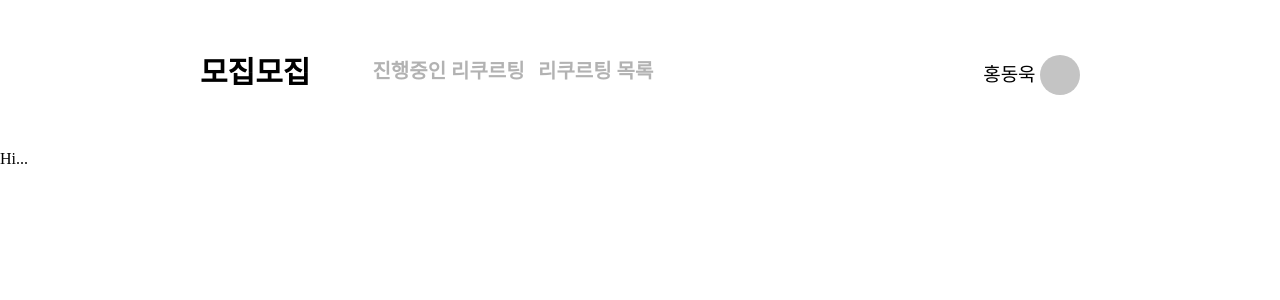
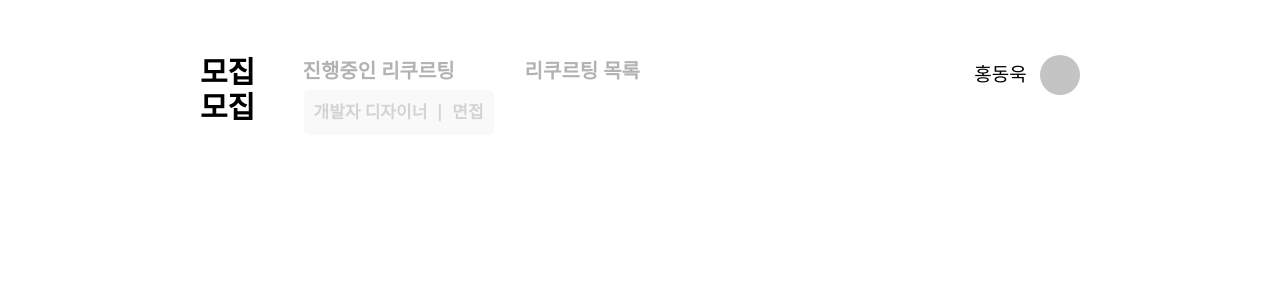
Before and after one commit to Nexters/mozipmozip, a React (Create React App) app in the folder mozip-client/: page /admin in a window 1280 px wide. Shown: the top 300 px of the page. Built offline with nearby package versions, Linux system fonts and the light colour scheme; what typesafe-actions would draw is missing.

Commit message:
[#36] refactor - styled->scss...

```diff
--- a/mozip-client/package.json
+++ b/mozip-client/package.json
@@ -16,6 +16,7 @@
     "@types/styled-components": "^4.4.2",
     "axios": "^0.19.1",
     "dotenv": "^8.2.0",
+    "node-sass": "^4.13.1",
     "react": "^16.12.0",
     "react-dom": "^16.12.0",
     "react-redux": "^7.1.3",
@@ -23,6 +24,7 @@
     "react-scripts": "3.3.0",
     "redux": "^4.0.5",
     "redux-saga": "^1.1.3",
+    "sass-loader": "^8.0.2",
     "serialize-javascript": "^2.1.2",
     "styled-components": "^5.0.0",
     "typesafe-actions": "^5.1.0",
--- a/mozip-client/public/index.html
+++ b/mozip-client/public/index.html
@@ -2,7 +2,8 @@
 <html lang="en">
   <head>
     <meta charset="utf-8" />
-    <link href="https://fonts.googleapis.com/css?family=Roboto&display=swap" rel="stylesheet"/>
+    <meta name="viewport" content="width=device-width, initial-scale=1" />
+    <link href="https://fonts.googleapis.com/css?family=Noto+Sans+KR&Roboto&display=swap" rel="stylesheet"/>
     <title>모집모집</title>
   </head>
   <body>
--- /dev/null
+++ b/mozip-client/src/components/common/Admin/Header/Header.scss
@@ -0,0 +1,47 @@
+.header_layout{
+  max-width: 1440px;
+  width: 100%;
+  display: flex;
+  padding: 55px 200px;
+  .header_half{
+    width: calc(50% - 200px);
+    display: flex;
+    .header_title{
+      font-family: Roboto, sans-serif;
+      font-weight: 900;
+      font-size: 30px;
+      line-height: 35px;
+      margin-right: 5%;
+    }
+    & > ul{
+      list-style: none;
+      display: flex;
+      padding : 0;
+      margin : 0 0 0 auto;
+      .header_category{
+        font-family: Roboto, sans-serif;
+        font-weight: 900;
+        font-size: 20px;
+        color: rgba(0, 0, 0, 0.3);
+        white-space: nowrap;
+      }
+      .header_category + .header_category{
+        margin-left : 30px;
+      }
+    }
+    .header_name{
+      margin-left : auto;
+      font-family: Roboto, sans-serif;
+      font-size : 19px;
+      line-height : 40px;
+      text-align : center;
+      margin-right : 3%;
+    }
+    .header_profile{
+      background : #C4C4C4;
+      width : 40px;
+      height : 40px;
+      border-radius : 50%;
+    }
+  }
+}
--- a/mozip-client/src/components/common/Admin/Header/Header.tsx
+++ /dev/null
@@ -1,24 +0,0 @@
-import React from 'react'
-import *as Styled from './style'
-
-function Header(){
-  return(
-      <Styled.Header>
-        <Styled.Half>
-          <Styled.Title>모집모집</Styled.Title>
-          <Styled.Category>
-            <Styled.CategoryItem
-              style={{paddingRight : '5%'}}
-            >진행중인 리쿠르팅</Styled.CategoryItem>
-            <Styled.CategoryItem>리쿠르팅 목록</Styled.CategoryItem>
-          </Styled.Category>
-        </Styled.Half>
-        <Styled.Half>
-          <Styled.Name>홍동욱</Styled.Name>
-          <Styled.Profile/>
-        </Styled.Half>
-      </Styled.Header>
-  )
-}
-
-export default Header
--- /dev/null
+++ b/mozip-client/src/components/common/Admin/Header/index.tsx
@@ -0,0 +1,47 @@
+import React from 'react'
+import './Header.scss'
+import HeaderCategory from "../HeaderCategory"
+// import *as Styled from './style'
+
+function Header() {
+  return (
+    <>
+      <div className="header_layout">
+        <div className="header_half">
+          <div className="header_title">모집모집</div>
+          <ul>
+            <li className="header_category">진행중인 리쿠르팅
+              <HeaderCategory/>
+            </li>
+            <li className="header_category">리쿠르팅 목록</li>
+          </ul>
+        </div>
+        <div className="header_half">
+          <span className="header_name">홍동욱</span>
+          <span className="header_profile"/>
+        </div>
+      </div>
+      {/*<Styled.Header>*/}
+      {/*  <Styled.Half>*/}
+      {/*    <Styled.Title>모집모집</Styled.Title>*/}
+      {/*    <Styled.Category>*/}
+      {/*      <Styled.CategoryItem style={{paddingRight: '30%'}}>*/}
+      {/*        진행중인 리쿠르팅*/}
+      {/*        /!*<HeaderCategory/>*!/*/}
+      {/*      </Styled.CategoryItem>*/}
+      {/*      <Styled.CategoryItem>*/}
+      {/*        리쿠르팅 목록*/}
+      {/*        /!*<HeaderCategory/>*!/*/}
+      {/*      </Styled.CategoryItem>*/}
+      {/*    </Styled.Category>*/}
+      {/*  </Styled.Half>*/}
+      {/*  <Styled.Half>*/}
+      {/*    <Styled.Name>홍동욱</Styled.Name>*/}
+      {/*    <Styled.Profile/>*/}
+      {/*  </Styled.Half>*/}
+      {/*</Styled.Header>*/}
+    </>
+  )
+}
+
+export default Header
--- a/mozip-client/src/components/common/Admin/Header/style.ts
+++ b/mozip-client/src/components/common/Admin/Header/style.ts
@@ -26,6 +26,7 @@ export const Category = styled.ul`
   margin: 0 0 0 auto;
 `
 export const CategoryItem = styled.li`
+  // position : relative;
   font-family: Roboto, sans-serif;
   font-weight: 900;
   font-size: 20px;
@@ -39,7 +40,7 @@ export const Name = styled.span`
   font-size : 19px;
   line-height : 40px;
   text-align : center;
-  margin-right : 1%;
+  margin-right : 3%;
 `
 
 export const Profile = styled.span`
--- /dev/null
+++ b/mozip-client/src/components/common/Admin/HeaderCategory/HeaderCategory.scss
@@ -0,0 +1,22 @@
+.category_layout{
+  padding : 1px;
+  margin-top : 5px;
+  .category_ul{
+    display: flex;
+    padding : 10px;
+    list-style: none;
+    background: #F4F4F4;
+    opacity: 0.5;
+    border-radius: 5px;
+    .category_li{
+      font-family: Noto Snas Kr, Roboto, sans-serif;
+      font-size: 17px;
+      line-height: 25px;
+      color : black;
+      opacity: 0.3;
+    }
+    .category_li + .category_li{
+
+    }
+  }
+}
--- /dev/null
+++ b/mozip-client/src/components/common/Admin/HeaderCategory/index.tsx
@@ -0,0 +1,16 @@
+import React from 'react'
+import './HeaderCategory.scss'
+// import *as Styled from './style'
+
+function HeaderCategory(){
+  return(
+    <div className="category_layout">
+      <ul className="category_ul">
+        <li className="category_li">개발자 디자이너</li>&nbsp;&nbsp;|&nbsp;&nbsp;
+        <li className="category_li">면접</li>
+      </ul>
+    </div>
+  )
+}
+
+export default HeaderCategory
--- /dev/null
+++ b/mozip-client/src/components/common/Admin/HeaderCategory/style.ts
@@ -0,0 +1,19 @@
+import styled from "styled-components"
+
+export const Ul = styled.ul`
+  position : absolute;
+  display : flex;
+  list-style : none;
+  margin : 0;
+  padding : 0;
+  background : #F4F4F4;
+  border-radius : 5px;
+`
+
+export const Li = styled.li`
+  font-family: Noto Sans KR, sans-serif;
+  // font-weight : 500;
+  font-size : 17px;
+  line-hiehgt : 25px;
+  color : rgba(0,0,0,0.3);
+`
--- a/mozip-client/src/components/common/Admin/Layout.tsx
+++ b/mozip-client/src/components/common/Admin/Layout.tsx
@@ -1,5 +1,5 @@
 import React from 'react'
-import Header from './Header/Header'
+import Header from './Header'
 
 type LayoutProps = {
   children : React.ReactNode
--- a/mozip-client/src/pages/AdminPage.tsx
+++ b/mozip-client/src/pages/AdminPage.tsx
@@ -4,7 +4,7 @@ import {Layout} from "../components/common/Admin"
 function AdminPage(){
   return(
     <Layout>
-      <div>Hi...</div>
+      <div></div>
     </Layout>
   )
 }
```
